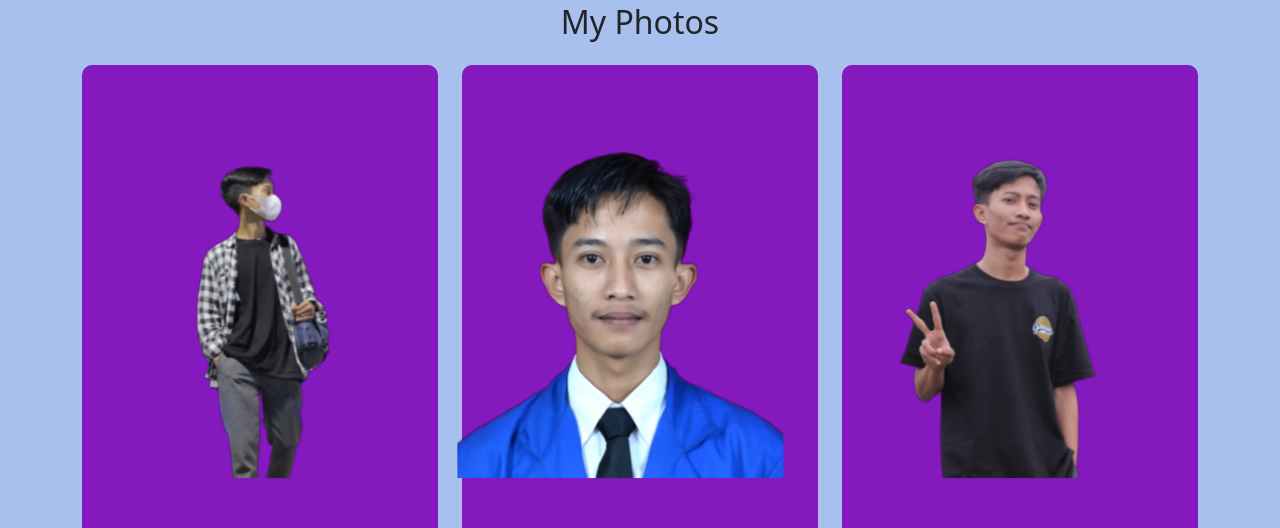
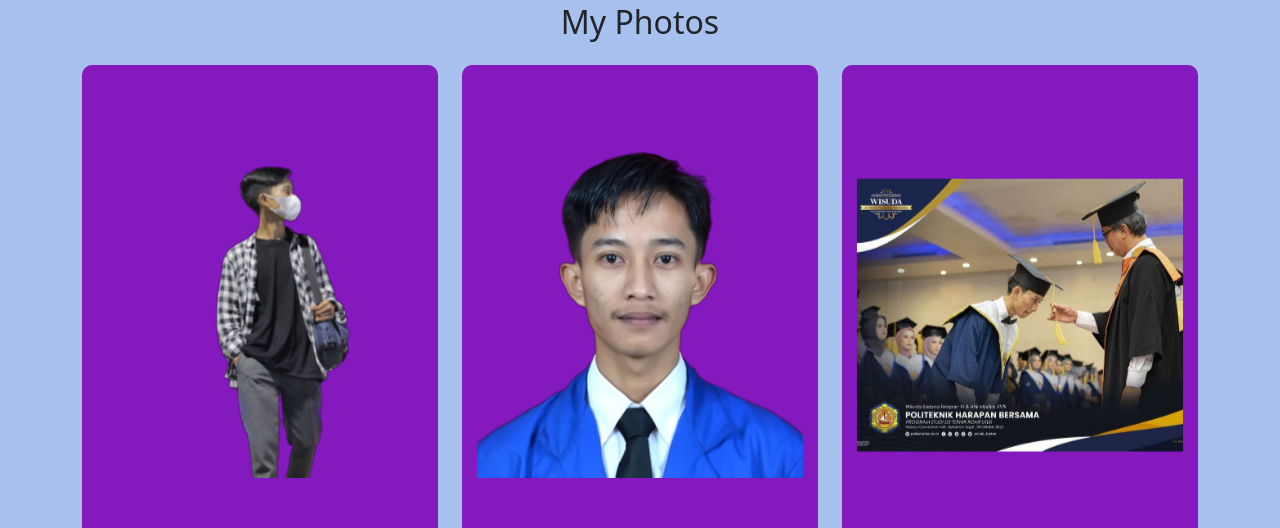
Before and after one commit to Setiabudi-art/yayangsetiabudi.github.io, a plain HTML site: page index.html in a window 1280 px wide. Shown: the part 2663-3191 px from the top of the page. Drawn offline with nearby package versions, Linux system fonts and the light colour scheme.

Commit message:
merubah foto

```diff
--- a/index.html
+++ b/index.html
@@ -184,7 +184,7 @@
               <div class="col-md-6 col-lg-4 mb-3">
                 <div class="photos-box">
                   <h4 class="photos-name">Foto 3</h4>
-                  <img src="img/Galeri/me/a.png" alt="Foto 3" class="foto1-img">
+                  <img src="img/Galeri/me/6.jpg" alt="Foto 3" class="foto1-img">
                   <a href="#" class="btn btn-light photos-detail-button">Show Details</a>
                 </div>
               </div>
--- a/style.css
+++ b/style.css
@@ -104,7 +104,7 @@ section {
 .foto1-img {
   position: absolute;
   top: 50%;
-  left: 45%;
+  left: 50%;
   transform: translate3d(-50%, -50%, 80px);
   max-width: 300px;
   transition: 0.5s;
```
Also changed, not shown: img/Galeri/me/6.jpg (added).
